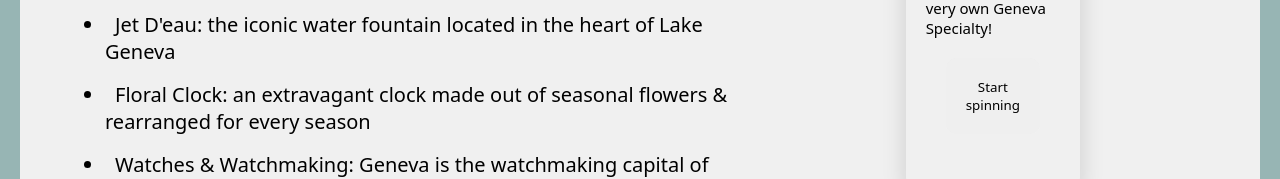
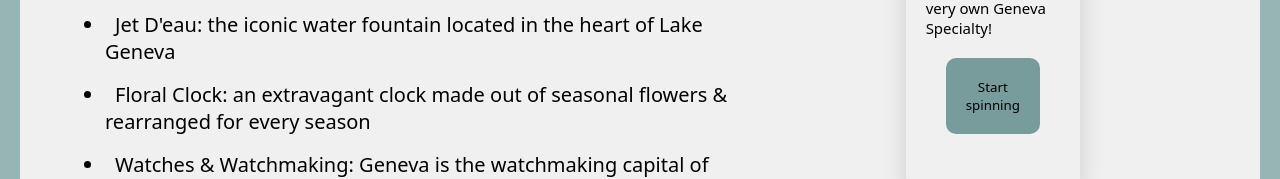
Before and after one commit to elabrtuu/Your-Guide-to-Geneva, a plain HTML site: page index.html in a window 1280 px wide. Shown: the part 839-1018 px from the top of the page. Drawn offline with Linux system fonts and the light colour scheme.

Commit message:
changed spinbutton color

```diff
--- a/styles.css
+++ b/styles.css
@@ -27,6 +27,10 @@ button {
     border-radius: 10px;
     font-family: system-ui, -apple-system, BlinkMacSystemFont, 'Segoe UI', Roboto,
             Oxygen, Ubuntu, Cantarell, 'Open Sans', 'Helvetica Neue', sans-serif;
+}
+
+#spinbutton {
+    background: rgba(112, 151, 150, 0.935);
 }
 
 #row1 {
```
